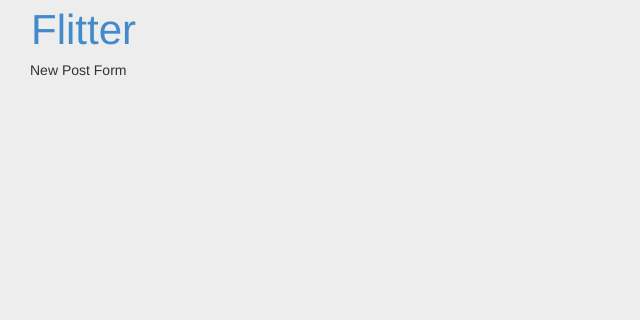
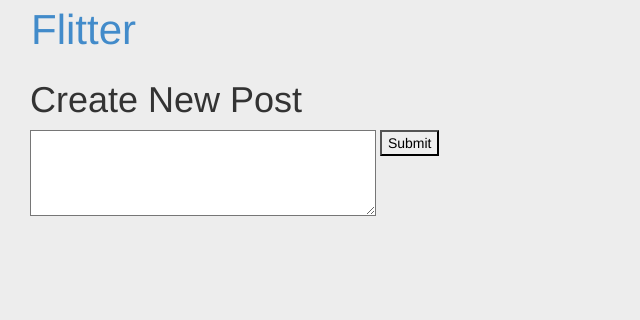
Before and after one commit to kevonc/Flitter, a Flask app: page /flitter/new in a window 1280 px wide. Shown: the top 320 px of the page, without its empty margins (0-640 px from the left). Run offline with Flask 2, Linux system fonts and the light colour scheme.

Commit message:
Fixed create new post btn url, added new post form, added post method to new_post

```diff
--- a/app/templates/new_post.html
+++ b/app/templates/new_post.html
@@ -2,7 +2,11 @@
 {% block content %}
     <div class="row">
       <div class="col-md-12">
-        New Post Form
+        <h1>Create New Post</h1>
+        <form action="{{ url_for('new_post') }}" method=post>
+          <textarea rows=4 cols=40></textarea>
+          <input type=submit value=Submit>
+        </form>
       </div>
     </div>
 {% endblock %}
--- a/app/templates/show_posts.html
+++ b/app/templates/show_posts.html
@@ -3,7 +3,7 @@
     <div class="row">
       <div class="col-md-12">
         <div>
-          <a href="flitter/new" class="btn btn-warning">Create New Post</a>
+          <a href="{{ url_for('new_post') }}" class="btn btn-primary">Create New Post</a>
         </div>
         <h1>Hello, {{ user.nickname }}</h1>
         {% for post in posts %}
--- a/app/views.py
+++ b/app/views.py
@@ -1,4 +1,4 @@
-from flask import render_template
+from flask import render_template, redirect
 from app import app
 
 @app.route('/')
@@ -15,10 +15,20 @@ def signup():
 
 @app.route('/flitter')
 def show_posts():
-
+    user = { 'nickname': 'Miguel' }
+    posts = [
+        {
+            'author': { 'nickname': 'John' },
+            'body': 'Beautiful day in Seattle!'
+        },
+        {
+            'author': { 'nickname': 'Susan' },
+            'body': 'Beautiful day in Boston!'
+        }
+    ]
     return render_template('show_posts.html', title = 'Home', user=user, posts=posts)
 
-@app.route('/flitter/new')
+@app.route('/flitter/new', methods=['GET', 'POST'])
 def new_post():
     return render_template('new_post.html')
 
```
Also changed, not shown: 1 other file.
